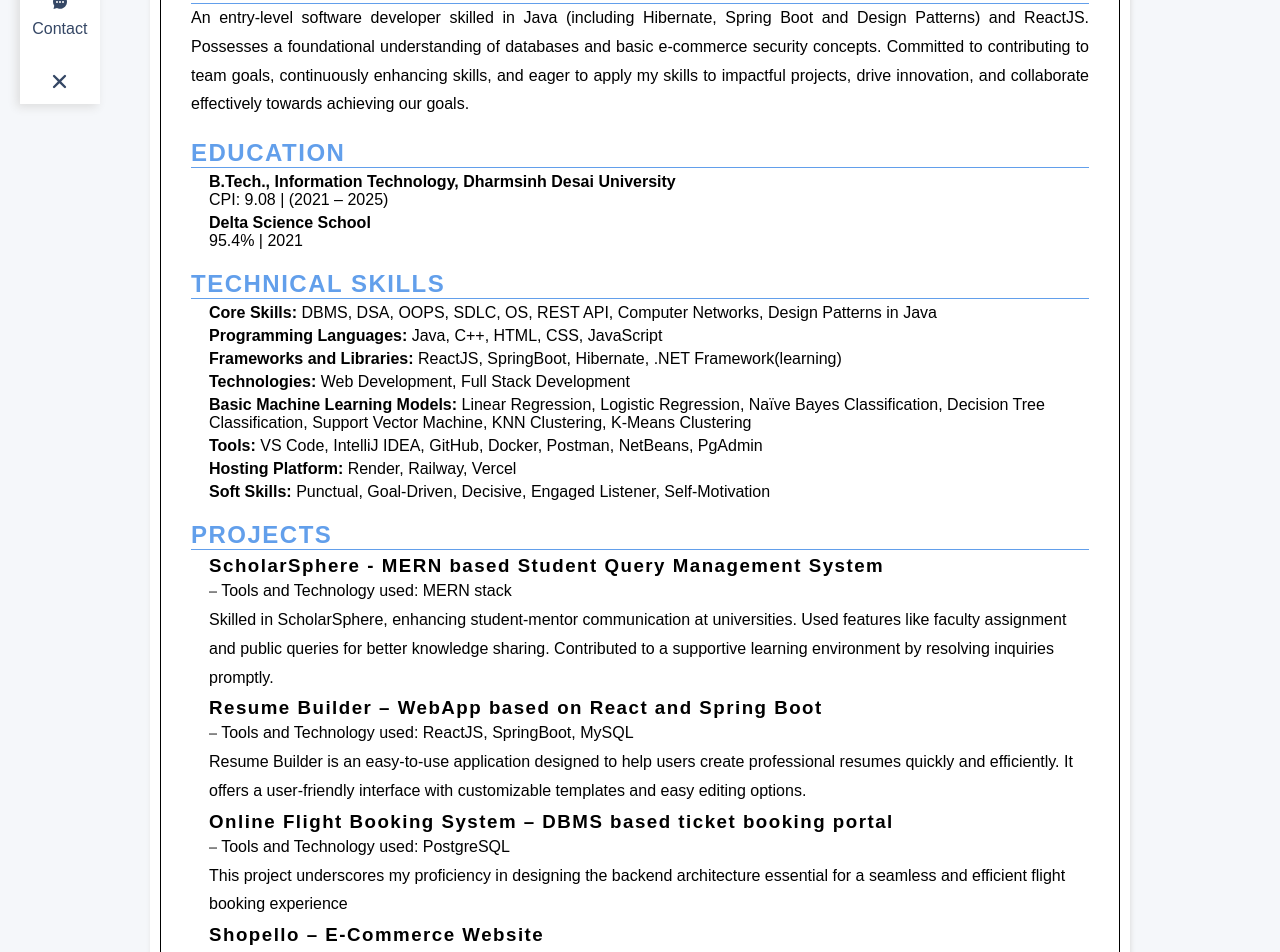
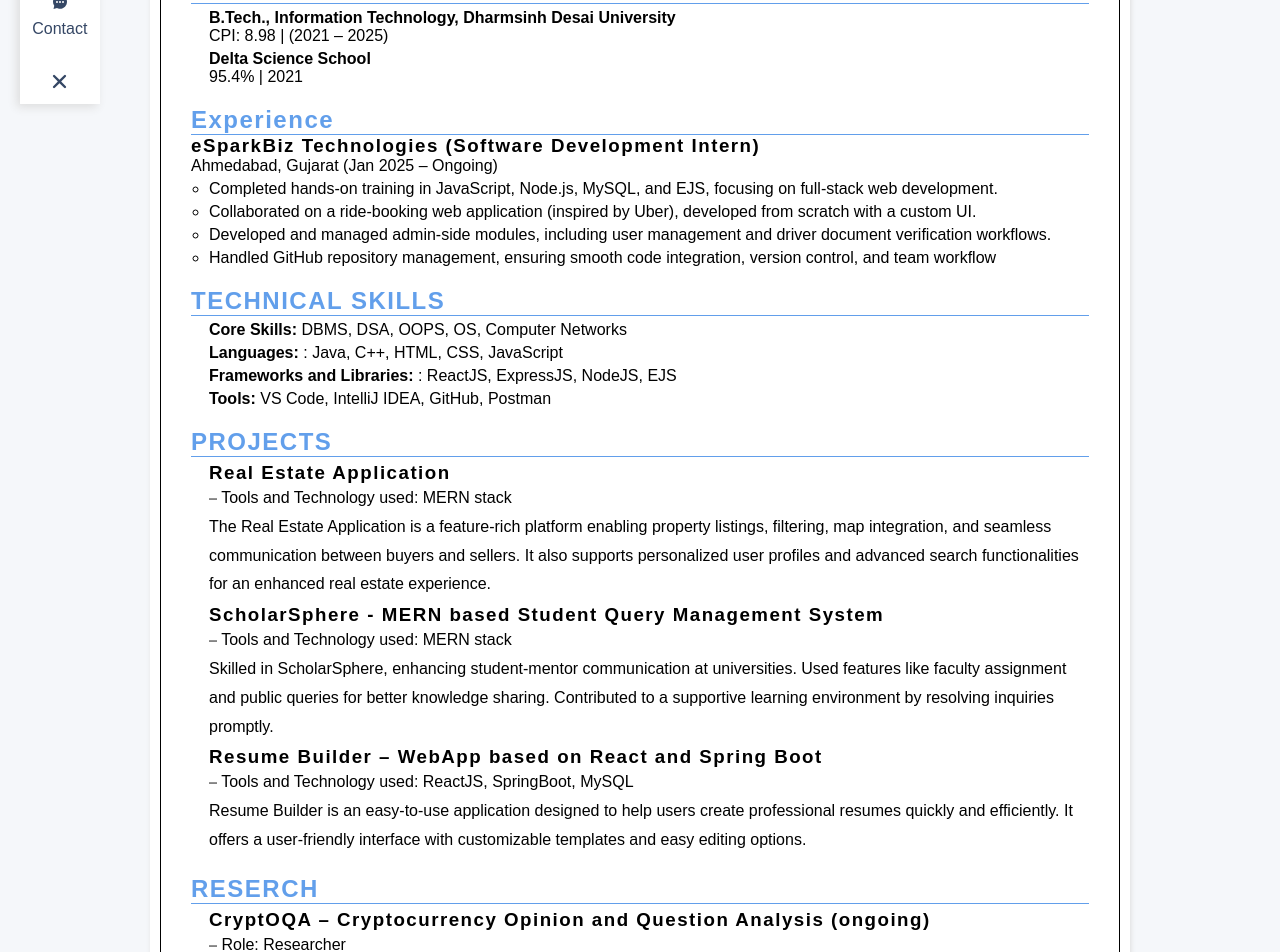
Before and after one commit to riyajivani/portfolio, a React (Create React App) app: page /resume in a window 1280 px wide. Shown: the part 420-1372 px from the top of the page. Built offline with nearby package versions, Linux system fonts and the light colour scheme.

Commit message:
feat: Resume updated

```diff
--- a/src/component/card/MyCard.js
+++ b/src/component/card/MyCard.js
@@ -1,5 +1,5 @@
 import './mycard.css'
-import profilePic from '../../assets/profile-pic.png'
+import profilePic from '../../assets/profile-pic.jpg'
 
 import React from 'react'
 
--- a/src/pages/resume/Resume.js
+++ b/src/pages/resume/Resume.js
@@ -28,18 +28,11 @@
                               <h1>RIYA JIVANI</h1>
                               <h4>riyajivani8@gmail.com | <Link className='fp-link' to="https://github.com/riyajivani" target='_blank'>GitHub Profile </Link> | <Link className='fp-link' to="https://www.linkedin.com/in/riya-jivani-729116228/" target='_blank'>LinkedIn Profile </Link> | (+91) 6351414235</h4>
 
-                              <h2>ABOUT</h2>
-
-                              <p style={{ textAlign: 'justify' }}>An entry-level software developer skilled in Java (including Hibernate, Spring Boot and Design Patterns) and ReactJS.
-                                   Possesses a foundational understanding of databases and basic e-commerce security concepts. Committed to
-                                   contributing to team goals, continuously enhancing skills, and eager to apply my skills to impactful projects, drive
-                                   innovation, and collaborate effectively towards achieving our goals.</p>
-
                               <h2>EDUCATION</h2>
                               <ul>
                                    <li style={{ listStyle: 'none' }}>
                                         <b>B.Tech., Information Technology, Dharmsinh Desai University</b> <br />
-                                        CPI: 9.08 | (2021 – 2025)
+                                        CPI: 8.98 | (2021 – 2025)
 
                                    </li>
                                    <li style={{ listStyle: 'none' }}>
@@ -49,19 +42,34 @@
                                    </li>
                               </ul>
 
+                              <h2>Experience</h2>
+
+                              <h3>eSparkBiz Technologies (Software Development Intern)</h3>
+                              Ahmedabad, Gujarat (Jan 2025 – Ongoing)
+                              <ul>
+                                   <li>Completed hands-on training in JavaScript, Node.js, MySQL, and EJS, focusing on full-stack web development.</li>
+                                   <li>Collaborated on a ride-booking web application (inspired by Uber), developed from scratch with a custom UI.</li>
+                                   <li>Developed and managed admin-side modules, including user management and driver document verification
+                                        workflows.</li>
+                                   <li>Handled GitHub repository management, ensuring smooth code integration, version control, and team workflow</li>
+                              </ul>
                               <h2>TECHNICAL SKILLS</h2>
                               <ul>
-                                   <li style={{ listStyle: 'none' }}><b>Core Skills:</b> DBMS, DSA, OOPS, SDLC, OS, REST API, Computer Networks, Design Patterns in Java </li>
-                                   <li style={{ listStyle: 'none' }}><b>Programming Languages:</b> Java, C++, HTML, CSS, JavaScript</li>
-                                   <li style={{ listStyle: 'none' }}><b>Frameworks and Libraries:</b> ReactJS, SpringBoot, Hibernate, .NET Framework(learning)</li>
-                                   <li style={{ listStyle: 'none' }}><b>Technologies:</b> Web Development, Full Stack Development</li>
-                                   <li style={{ listStyle: 'none' }}><b>Basic Machine Learning Models:</b> Linear Regression, Logistic Regression, Naïve Bayes Classification, Decision Tree Classification, Support Vector Machine, KNN Clustering, K-Means Clustering</li>
-                                   <li style={{ listStyle: 'none' }}><b>Tools:</b> VS Code, IntelliJ IDEA, GitHub, Docker, Postman, NetBeans, PgAdmin</li>
-                                   <li style={{ listStyle: 'none' }}><b>Hosting Platform:</b> Render, Railway, Vercel</li>
-                                   <li style={{ listStyle: 'none' }}><b>Soft Skills:</b> Punctual, Goal-Driven, Decisive, Engaged Listener, Self-Motivation</li>
+                                   <li style={{ listStyle: 'none' }}><b>Core Skills:</b> DBMS, DSA, OOPS, OS, Computer Networks </li>
+                                   <li style={{ listStyle: 'none' }}><b>Languages:</b> : Java, C++, HTML, CSS, JavaScript</li>
+                                   <li style={{ listStyle: 'none' }}><b>Frameworks and Libraries:</b> : ReactJS, ExpressJS, NodeJS, EJS
+                                   </li>
+                                   <li style={{ listStyle: 'none' }}><b>Tools:</b> VS Code, IntelliJ IDEA, GitHub, Postman</li>
                               </ul>
                               <h2>PROJECTS</h2>
                               <ul>
+                                   <li style={{ listStyle: 'none' }}>
+                                        <h3>Real Estate Application
+                                        </h3>
+                                        <p> ⎯ Tools and Technology used: MERN stack <br />
+                                             The Real Estate Application is a feature-rich platform enabling property listings, filtering, map integration, and seamless communication between buyers and sellers. It also supports personalized user profiles and advanced search functionalities for an enhanced real estate experience.
+                                        </p>
+                                   </li>
                                    <li style={{ listStyle: 'none' }}>
                                         <h3>ScholarSphere - MERN based Student Query Management System</h3>
                                         <p> ⎯ Tools and Technology used: MERN stack<br />
@@ -75,21 +83,6 @@
                                         <p> ⎯ Tools and Technology used: ReactJS, SpringBoot, MySQL<br />
                                              Resume Builder is an easy-to-use application designed to help users create professional resumes quickly and
                                              efficiently. It offers a user-friendly interface with customizable templates and easy editing options.
-                                        </p>
-                                   </li>
-                                   <li style={{ listStyle: 'none' }}>
-                                        <h3>Online Flight Booking System – DBMS based ticket booking portal
-                                        </h3>
-                                        <p>⎯ Tools and Technology used: PostgreSQL<br />
-                                             This project underscores my proficiency in designing the backend architecture essential for a seamless and
-                                             efficient flight booking experience</p>
-                                   </li>
-                                   <li style={{ listStyle: 'none' }}>
-                                        <h3>Shopello – E-Commerce Website
-                                        </h3>
-                                        <p>⎯ Tools and Technology used: HTML, CSS<br />
-                                             Designed a website using HTML and CSS, offering a seamless shopping experience. Features include product
-                                             viewing, a login page, and a cart page for a straightforward user journey.
                                         </p>
                                    </li>
                               </ul>
```
Also changed, not shown: src/assets/profile-pic.jpg (added), src/assets/profile-pic.png (deleted).
